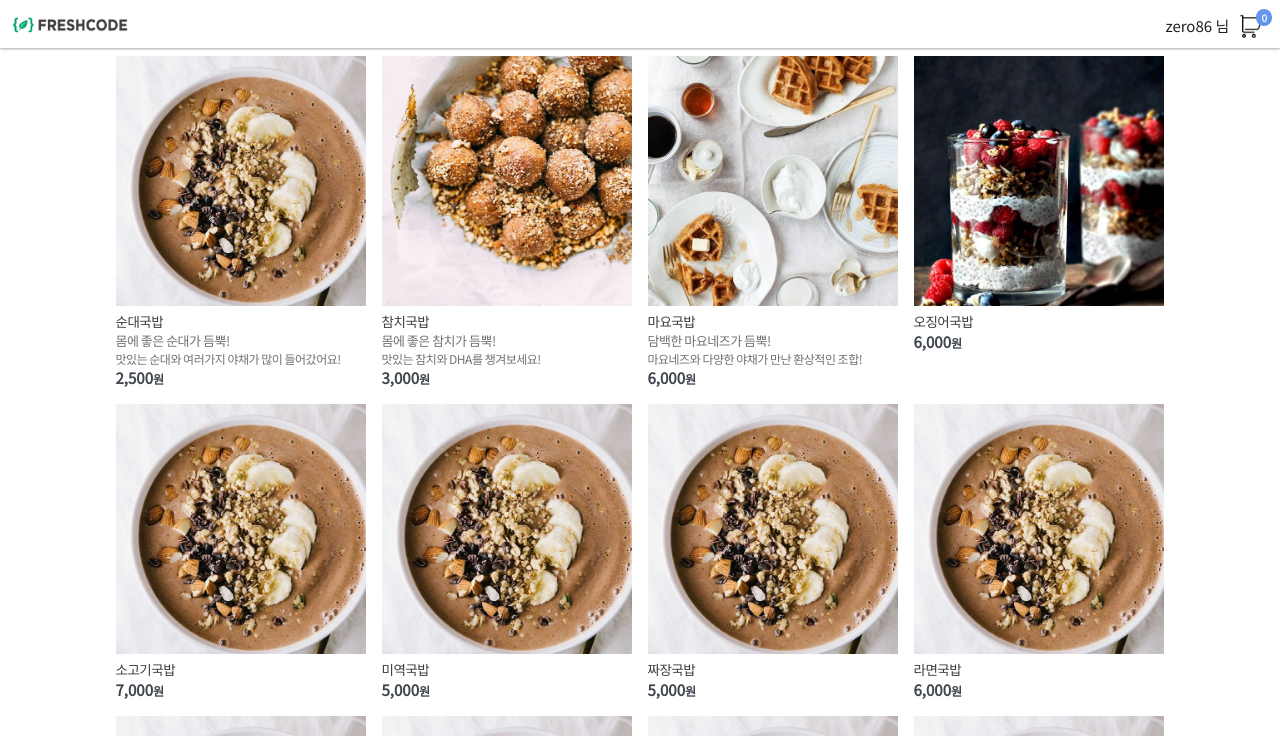
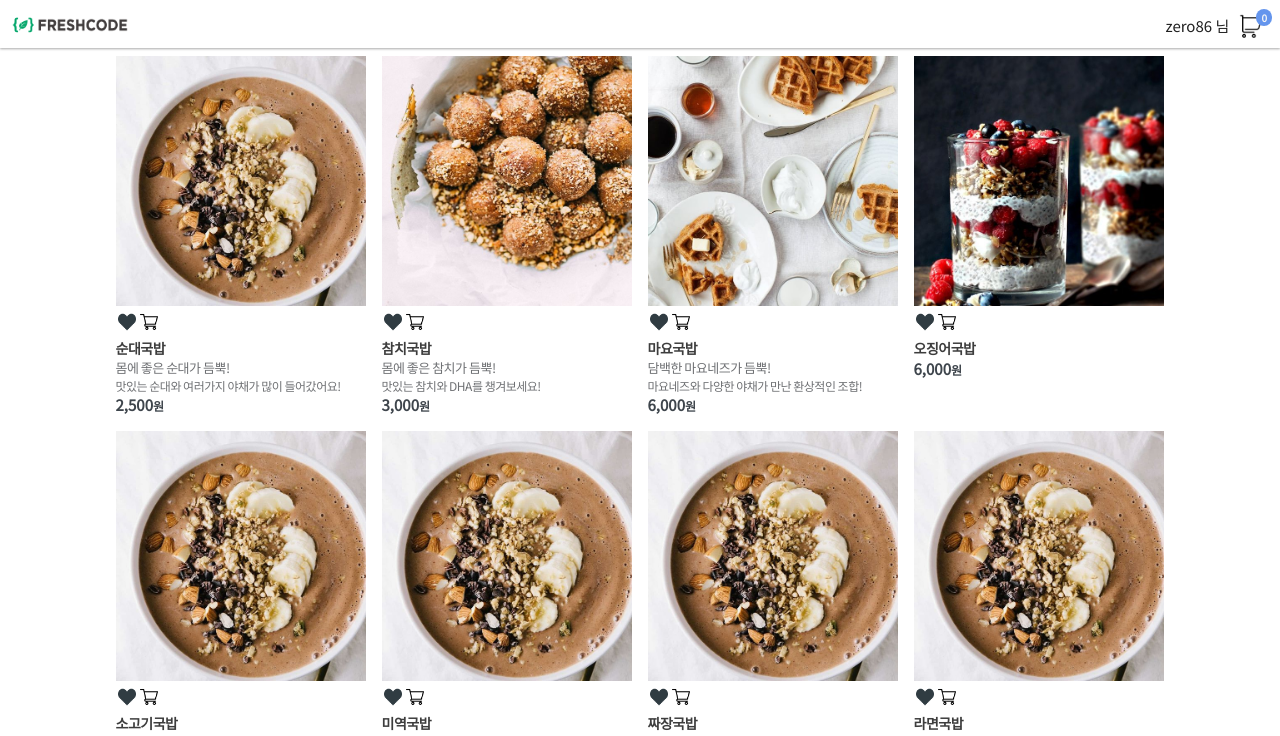
Before and after one commit to katanazero86/react-cart, a React app: page / in a window 1280 px wide. Shown: the top 736 px of the page. Built offline with nearby package versions, Linux system fonts and the light colour scheme.

Commit message:
[feature] react-cart 프로젝트 기능 구현
- icon 이미지 추가
- icon 컴포넌트 작성 및 css 작성

```diff
--- a/src/components/menu/MenuContainer.js
+++ b/src/components/menu/MenuContainer.js
@@ -27,7 +27,7 @@ function MenuContainer() {
                 return (
                     <div className={MenuContainerStyle.body} key={menu.menuId}>
                         <MenuImage imgUrl={menu.imgUrl} isSold={menu.isSold}/>
-                        <div>
+                        <div className={MenuContainerStyle['body-icon']}>
                             <Like/>
                             <Cart/>
                         </div>
--- a/src/components/menu/MenuContainer.scss
+++ b/src/components/menu/MenuContainer.scss
@@ -14,6 +14,12 @@
   .body {
     padding : 8px;
     max-width : 266px;
+
+    &-icon {
+      @include dFlex();
+      align-items: center;
+    }
+
   }
 
 }
--- a/src/components/menu/menu_icon/Cart.js
+++ b/src/components/menu/menu_icon/Cart.js
@@ -4,7 +4,9 @@ import MenuIconStyle from './MenuIcon.scss';
 
 function Cart() {
     return (
-        <div></div>
+        <div className={MenuIconStyle.wrap}>
+            <img src='/assets/images/cart.png' alt='cart'/>
+        </div>
     )
 }
 
--- a/src/components/menu/menu_icon/Like.js
+++ b/src/components/menu/menu_icon/Like.js
@@ -4,7 +4,9 @@ import MenuIconStyle from './MenuIcon.scss';
 
 function Like() {
     return (
-        <div></div>
+        <div className={MenuIconStyle.wrap}>
+            <img src='/assets/images/heart.png' alt='like'/>
+        </div>
     )
 }
 
--- a/src/components/menu/menu_icon/MenuIcon.scss
+++ b/src/components/menu/menu_icon/MenuIcon.scss
@@ -0,0 +1,11 @@
+.wrap {
+
+  img {
+    width: 18px;
+    height: 18px;
+    cursor: pointer;
+
+    margin: 2px;
+  }
+
+}
--- a/src/components/menu/menu_info/MenuInfo.js
+++ b/src/components/menu/menu_info/MenuInfo.js
@@ -7,7 +7,6 @@ const currencyFormat = (price) => {
 };
 
 function MenuInfo({menuName, menuSummary, menuDescription, menuPrice}) {
-
 
     return (
         <div className={MenuInfoStyle.wrap}>
--- a/src/components/menu/menu_info/MenuInfo.scss
+++ b/src/components/menu/menu_info/MenuInfo.scss
@@ -1,9 +1,9 @@
 .wrap {
 
   .menu-name {
-    font-size: 13.5px;
+    font-size: 14px;
     letter-spacing: -0.5px;
-    font-weight: 500;
+    font-weight: 600;
     color: #3d3d3d;
   }
 
```
Also changed, not shown: public/assets/images/cart.png (added), public/assets/images/heart.png (added).
